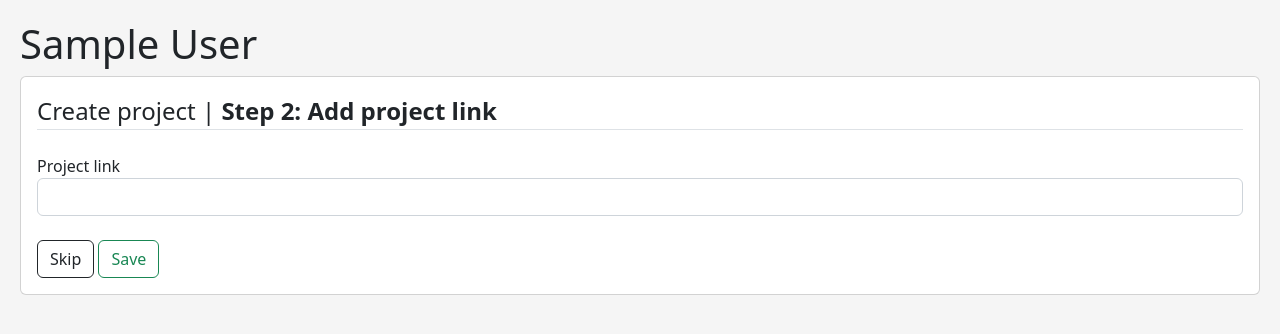
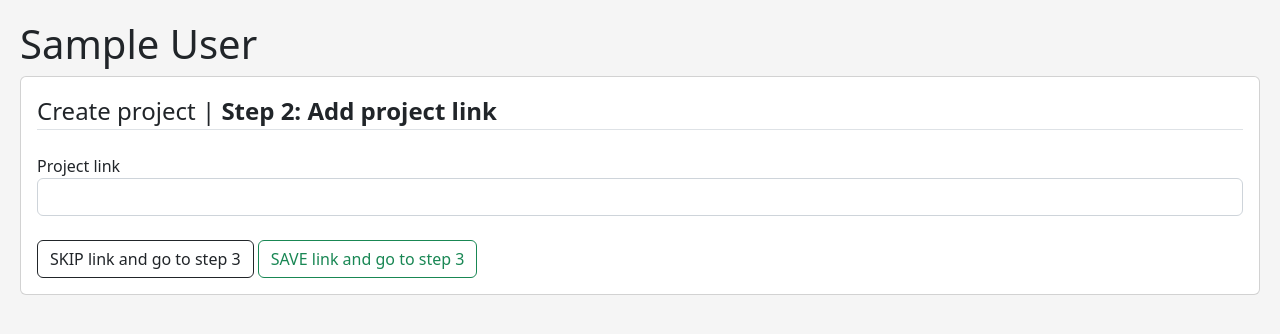
Before and after one commit to JackPadalino/amscsapp, a Django app: page /users/create-project-step-2/1/ in a window 1280 px wide. Shown: the part 57-391 px from the top of the page. Run offline with Django 4.2, Linux system fonts and the light colour scheme; a user stored in the database is signed in; tables that the repository leaves empty hold one stand-in row (values such as "Sample post"); some libraries are stand-ins or nearby versions.

Commit message:
updated html on buttons

```diff
--- a/users/templates/users/users-create-project-step-1-add-text.html
+++ b/users/templates/users/users-create-project-step-1-add-text.html
@@ -11,7 +11,7 @@
             </fieldset>
             <br>
             <div class='form-group'>
-                <button class="btn btn-outline-success" type='submit'>Save</button>
+                <button class="btn btn-outline-success" type='submit'>SAVE text and go to step 2</button>
             </div>
         </form>
     </div>
--- a/users/templates/users/users-create-project-step-2-add-link.html
+++ b/users/templates/users/users-create-project-step-2-add-link.html
@@ -12,8 +12,8 @@
             </fieldset>
             <br>
             <div class='form-group'>
-                <a class="btn btn-outline-dark" href="{% url 'users-create-project-step-3' temp_project.pk %}">Skip</a>
-                <button class="btn btn-outline-success" type='submit'>Save</button>
+                <a class="btn btn-outline-dark" href="{% url 'users-create-project-step-3' temp_project.pk %}">SKIP link and go to step 3</a>
+                <button class="btn btn-outline-success" type='submit'>SAVE link and go to step 3</button>
             </div>
         </form>
     </div>
--- a/users/templates/users/users-create-project-step-3-add-video.html
+++ b/users/templates/users/users-create-project-step-3-add-video.html
@@ -12,8 +12,8 @@
             </fieldset>
             <br>
             <div class='form-group'>
-                <a class="btn btn-outline-dark" href="{% url 'users-create-project-step-4' temp_project.pk %}">Skip</a>
-                <button class="btn btn-outline-success" type='submit'>Save</button>
+                <a class="btn btn-outline-dark" href="{% url 'users-create-project-step-4' temp_project.pk %}">SKIP video and go to step 4</a>
+                <button class="btn btn-outline-success" type='submit'>SAVE video and go to step 4</button>
             </div>
         </form>
     </div>
--- a/users/templates/users/users-create-project-step-4-add-photo.html
+++ b/users/templates/users/users-create-project-step-4-add-photo.html
@@ -12,8 +12,8 @@
             </fieldset>
             <br>
             <div class='form-group'>
-                <a class="btn btn-outline-dark" href="{% url 'users-create-project-step-5' temp_project.pk %}">Skip</a>
-                <button class="btn btn-outline-success" type='submit'>Save</button>
+                <a class="btn btn-outline-dark" href="{% url 'users-create-project-step-5' temp_project.pk %}">SKIP photo and create new project</a>
+                <button class="btn btn-outline-success" type='submit'>SAVE photo and create new project</button>
             </div>
         </form>
     </div>
```
